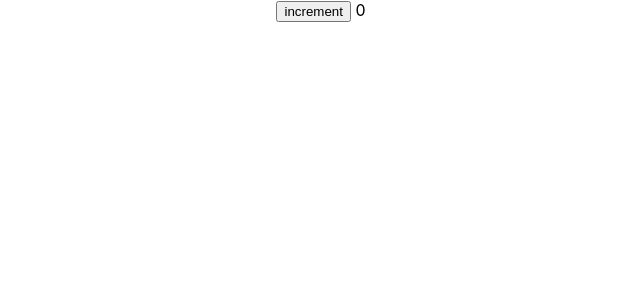
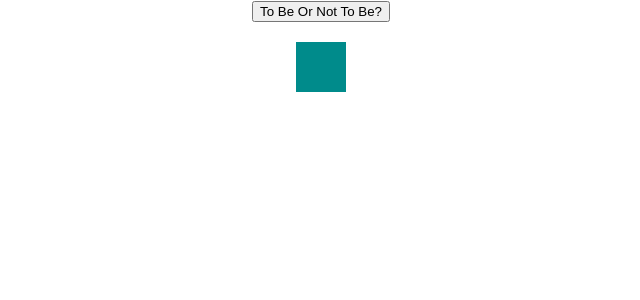
Before and after one commit to miraleJ/appleseads-bootcamp-react, a React (Create React App) app in the folder small-ex/: page / in a window 1280 px wide. Shown: the top 300 px of the page, without its empty margins (319-959 px from the left). Built offline with nearby package versions, Linux system fonts and the light colour scheme.

Commit message:
ex 7.2 style change

```diff
--- a/small-ex/src/App.js
+++ b/small-ex/src/App.js
@@ -6,8 +6,8 @@ import './App.css';
 // import Quiz from './exs/Ex3_2Quiz/Quiz'
 // import Buttons from './exs/Ex4_1/Buttons'
 // import Cards from './exs/Ex4_2/Cards'
-import ButtonAndCounterLable from './exs/Ex7_1/ButtonAndCounterLable'
-
+// import ButtonAndCounterLable from './exs/Ex7_1/ButtonAndCounterLable'
+import BoxAndButton from './exs/Ex7_2/BoxAndButton'
 
 
 function App() {
@@ -22,7 +22,8 @@ function App() {
       {/* <Quiz></Quiz> */}
       {/* <Buttons /> */}
       {/* <Cards /> */}
-      <ButtonAndCounterLable />
+      {/* <ButtonAndCounterLable /> */}
+      <BoxAndButton />
 
     </div>
   );
--- /dev/null
+++ b/small-ex/src/exs/Ex7_2/BoxAndButton.jsx
@@ -0,0 +1,30 @@
+import React from 'react'
+import './style.css'
+
+class BoxAndButton extends React.Component {
+    state = {
+        appearance : true,
+        display: 'block'
+
+    };
+
+    getDisplay() {
+        const displayStyle = {
+            display: this.state.appearance ? 'block' : 'none'
+        }
+        return displayStyle;
+    }
+
+    render () {
+        return (
+            <div>
+                <button onClick={e => this.setState({ appearance : !this.state.appearance })}>
+                    To Be Or Not To Be?
+                </button>
+                <div className='box' style={this.getDisplay()}></div>
+            </div>
+        )
+    }
+}
+
+export default BoxAndButton;
--- /dev/null
+++ b/small-ex/src/exs/Ex7_2/style.css
@@ -0,0 +1,7 @@
+.box {
+    background: darkcyan;
+    height: 50px;
+    width: 50px;
+    margin: auto;
+    margin-top: 20px;
+}
```
